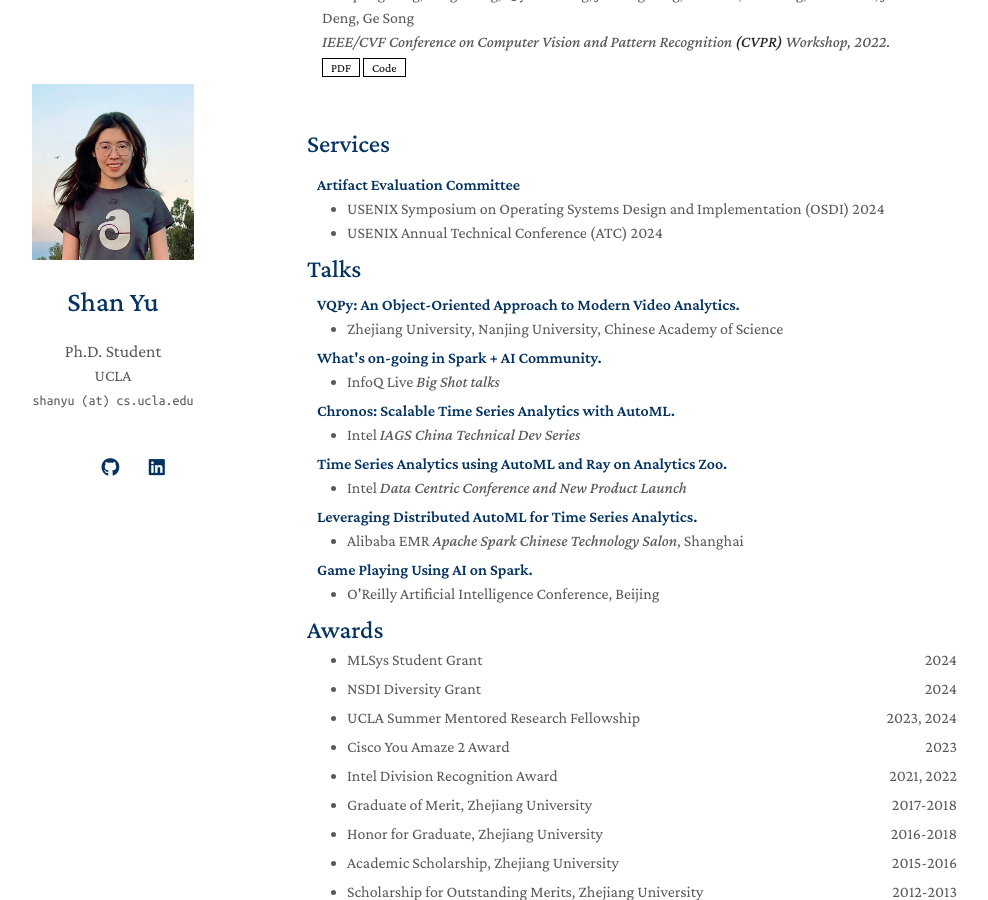
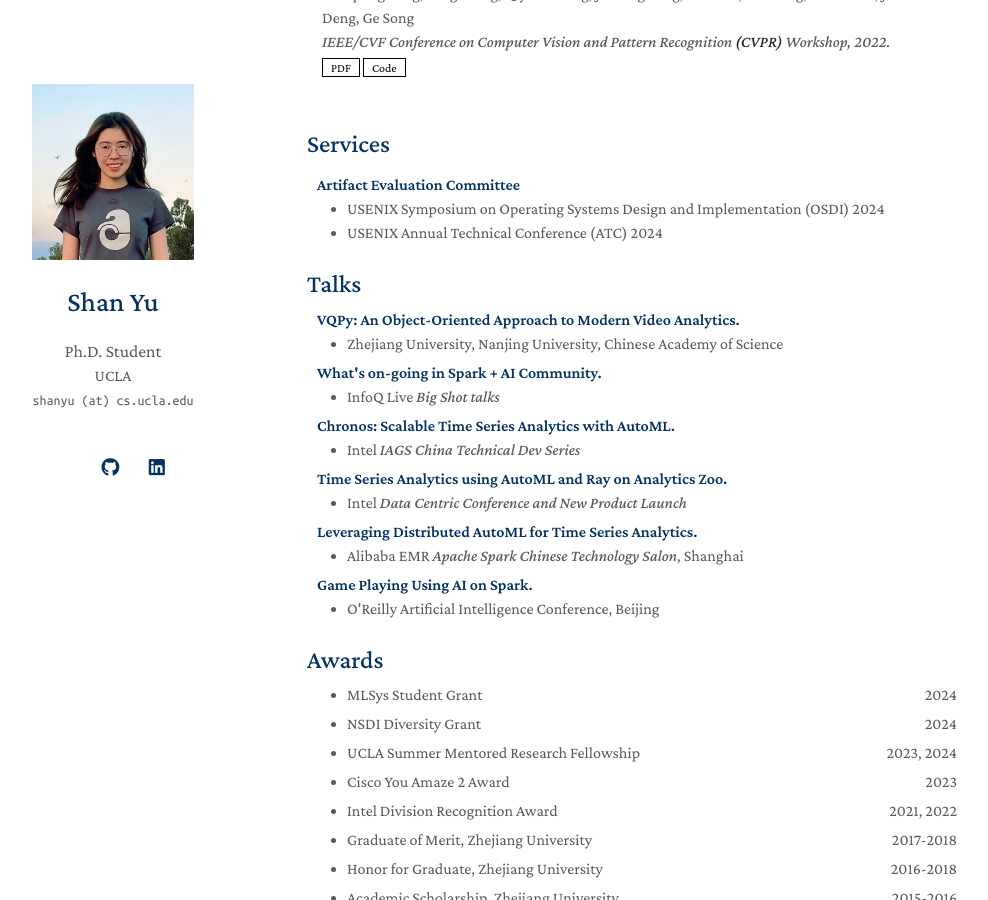
Before and after one commit to shanyu-sys/shanyu-sys.github.io, a Jekyll site: the page built from index.md, in a window 1280 px wide and 900 px high, scrolled down 1303 px. Shown: the whole window, without its empty margins (163-1151 px from the left). Built offline with Jekyll 4.4.1, drawn with Linux system fonts in a browser that asks for light colours; a style sheet for code colours, icons or effects is not loaded.

Commit message:
adjust margin

```diff
--- a/_includes/awards.md
+++ b/_includes/awards.md
@@ -1,4 +1,4 @@
-<h2 style="margin:10px 0 5px;">Awards</h2>
+<h2 style="margin:25px 0 10px;">Awards</h2>
 
 <ul style="margin:0 0 5px;">
   <li style="position: relative; margin-bottom: 5px;">
--- a/_includes/talks.md
+++ b/_includes/talks.md
@@ -1,4 +1,4 @@
-<h2 style="margin: 10px 0px 10px;">Talks</h2>
+<h2 style="margin: 25px 0px 10px;">Talks</h2>
 
 <h4 style="margin:0 10px 0;">VQPy: An Object-Oriented Approach to Modern Video Analytics.</h4>
 
```
